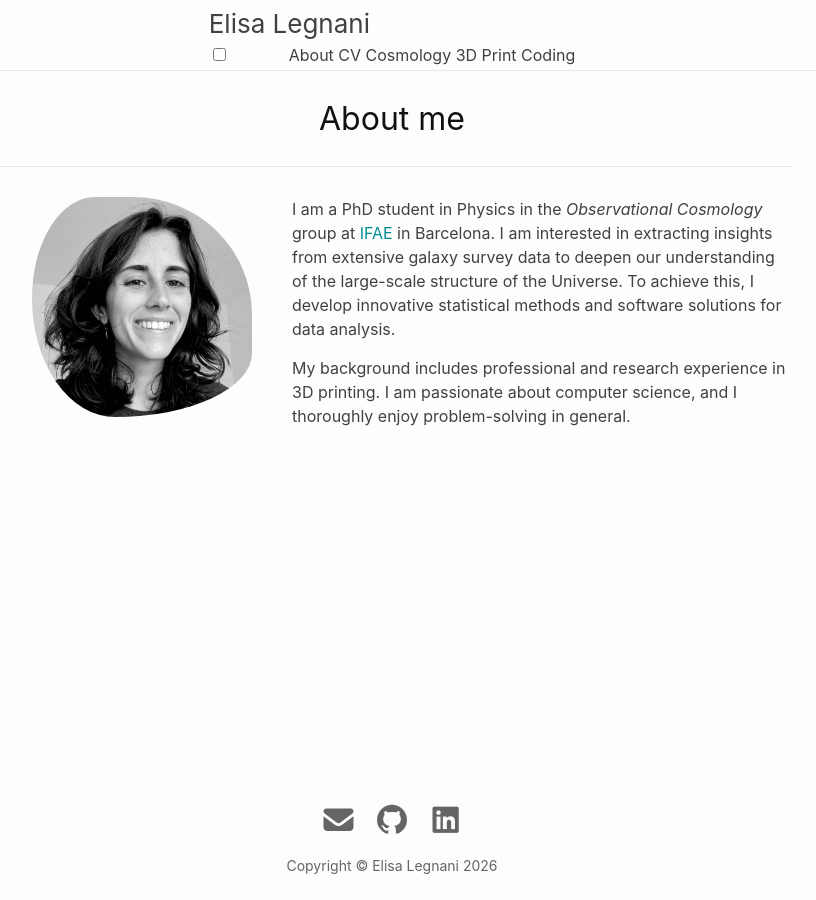
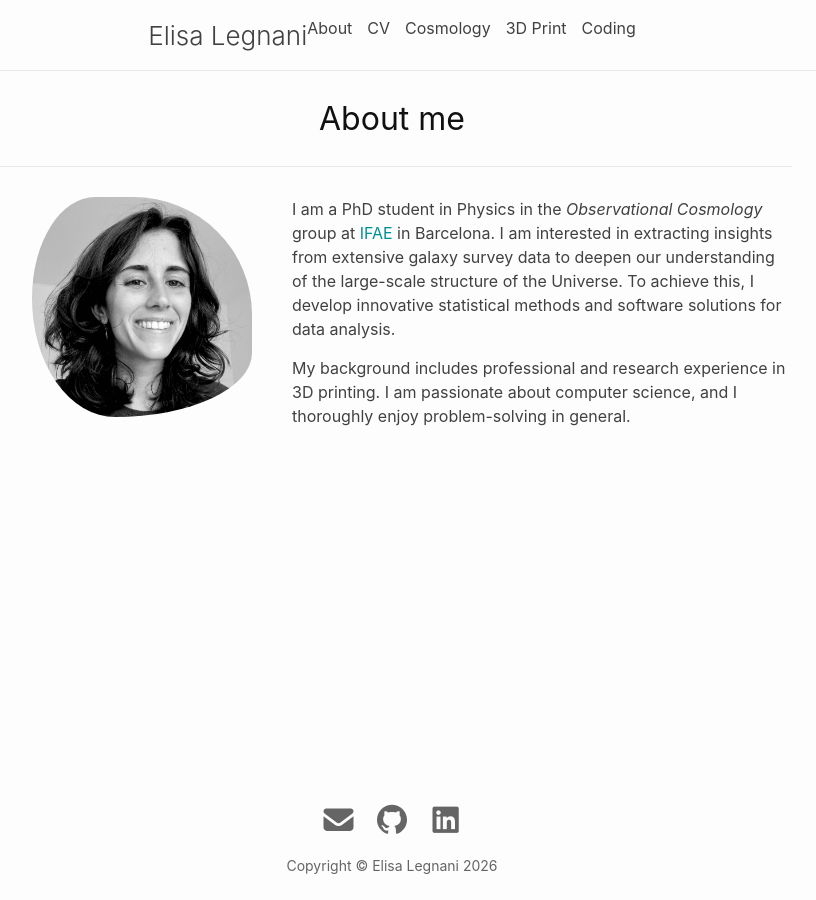
Before and after one commit to ElisaLegnani/new_website, a Jekyll site: the page built from about.md, in a window 1280 px wide. Shown: the whole page, without its empty margins (248-1064 px from the left). Built offline with Jekyll 4.4.1, drawn with Linux system fonts in a browser that asks for light colours; nearby versions of some CDN libraries.

Commit message:
Restore header

```diff
--- a/_sass/header.scss
+++ b/_sass/header.scss
@@ -1,7 +1,6 @@
-/* ==============================
-   Site Header
-============================== */
-
+/**
+ * Site header
+ */
 .site-header {
   position: sticky;
   top: 0;
@@ -17,148 +16,133 @@
   background-color: $background-color;
   border-bottom: 1px solid $border-color-01;
 
-  transition: background-color 0.3s ease, box-shadow 0.3s ease;
+  //transition: background-color 0.3s ease, box-shadow 0.3s ease;
 
   &.scrolled {
-    background-color: rgba($background-color, 0.95);
-    box-shadow: 0 4px 10px rgba(0, 0, 0, 0.05);
+    //opacity: 0.8;
+
+
+    //&:hover {
+    //  opacity: 1;
+    //}
   }
 }
 
-/* ==============================
-   Site Title
-============================== */
+.site-title {
+  margin: 0;
+  font-weight: 300;
+  font-size: 1.625rem;
+  color: $site-title-color;
 
-.site-title {
-  font-size: 1.625rem;
-  font-weight: 400;
-  text-decoration: none;
-  color: $site-title-color;
-  margin: 0;
-
-  transition: color 0.2s ease;
+  &:visited {
+    color: $site-title-color;
+  }
 
   &:hover {
     color: $link-hover-color;
+    text-decoration: none;
+  }
+
+  @include media-query($on-palm) {
+    padding-right: 45px;
   }
 }
 
-/* ==============================
-   Desktop Navigation
-============================== */
+.site-nav {
+  float: right;
+  border: none;
+  background-color: inherit;
 
-.site-nav {
-  display: flex;
-  align-items: center;
-  gap: $spacing-unit;
+  label[for="nav-trigger"], #nav-trigger {
+    display: none;
+  }
 
   .nav-item {
-    text-decoration: none;
+    display: inline-block;
     color: $text-color;
-    position: relative;
-    transition: color 0.2s ease;
+    margin-right: $spacing-unit * 0.5;
 
     &:hover {
       color: $link-hover-color;
+      text-decoration: none;
     }
 
-    /* Optional animated underline */
-    &::after {
-      content: "";
-      position: absolute;
-      left: 0;
-      bottom: -4px;
-      width: 0;
-      height: 2px;
-      background-color: $link-hover-color;
-      transition: width 0.3s ease;
+    &:last-child {
+      margin-right: 0;
+    }
+  }
+
+  @include media-query($on-medium) {
+    position: absolute;
+    top: 9px;
+    right: $spacing-unit * 0.6;
+    background-color: $background-color;
+    border: 1px solid $border-color-01;
+    border-radius: 5px;
+    text-align: right;
+
+    label[for="nav-trigger"] {
+      display: block;
+      float: right;
+      width: 36px;
+      height: 36px;
+      cursor: pointer;
     }
 
-    &:hover::after {
-      width: 100%;
+    .menu-icon {
+      float: right;
+      width: 36px;
+      height: 26px;
+      line-height: 0;
+      padding-top: 18px;
+      text-align: center;
+
+      &::before {
+        font-family: "Font Awesome 7 Free";
+        font-weight: 900;
+      }
+
+      > svg path {
+        fill: $border-color-03;
+      }
+    }
+
+    #nav-trigger {
+      ~ label[for=nav-trigger] .menu-icon {
+        &::before {
+          content: "\f0c9";
+          font-size: 1.25em;
+        }
+      }
+      ~ .nav-items {
+        clear: both;
+        display: none
+      }
+
+      &:checked {
+        ~ label[for=nav-trigger] .menu-icon::before {
+          content: "\f00d";
+          font-size: 1.5em;
+        }
+
+        ~ .nav-items {
+          display: block;
+          padding-bottom: 5px;
+
+          .nav-item {
+            margin-left: 20px;
+            padding: 5px 10px;
+          }
+        }
+      }
+    }
+
+    .nav-item {
+      display: block;
+      margin-right: $spacing-unit * 0.5;
+      padding: 5px 0;
+      color: $text-color;
+      line-height: $base-line-height;
     }
   }
 }
-
-/* ==============================
-   Mobile Toggle Button
-============================== */
-
-.nav-toggle {
-  display: none;
-}
-
-.menu-button {
-  display: none;
-  width: 28px;
-  height: 22px;
-  flex-direction: column;
-  justify-content: space-between;
-  cursor: pointer;
-
-  span {
-    height: 3px;
-    width: 100%;
-    background-color: $text-color;
-    border-radius: 2px;
-    transition: all 0.3s ease;
-  }
-}
-
-/* Animate hamburger to X */
-
-.nav-toggle:checked + .menu-button span:nth-child(1) {
-  transform: rotate(45deg) translate(5px, 5px);
-}
-
-.nav-toggle:checked + .menu-button span:nth-child(2) {
-  opacity: 0;
-}
-
-.nav-toggle:checked + .menu-button span:nth-child(3) {
-  transform: rotate(-45deg) translate(5px, -5px);
-}
-
-/* ==============================
-   Responsive (Mobile)
-============================== */
-
-@include media-query($on-medium) {
-
-  .menu-button {
-    display: flex;
-  }
-
-  .site-nav {
-    position: absolute;
-    top: 100%;
-    right: $spacing-unit;
-
-    flex-direction: column;
-    align-items: flex-start;
-    gap: 0;
-
-    background-color: $background-color;
-    border: 1px solid $border-color-01;
-    border-radius: 8px;
-    padding: 1rem;
-    min-width: 180px;
-
-    opacity: 0;
-    transform: translateY(-10px);
-    pointer-events: none;
-
-    transition: all 0.3s ease;
-
-    .nav-item {
-      padding: 0.5rem 0;
-      width: 100%;
-    }
-  }
-
-  .nav-toggle:checked ~ .site-nav {
-    opacity: 1;
-    transform: translateY(0);
-    pointer-events: auto;
-  }
-}
```
